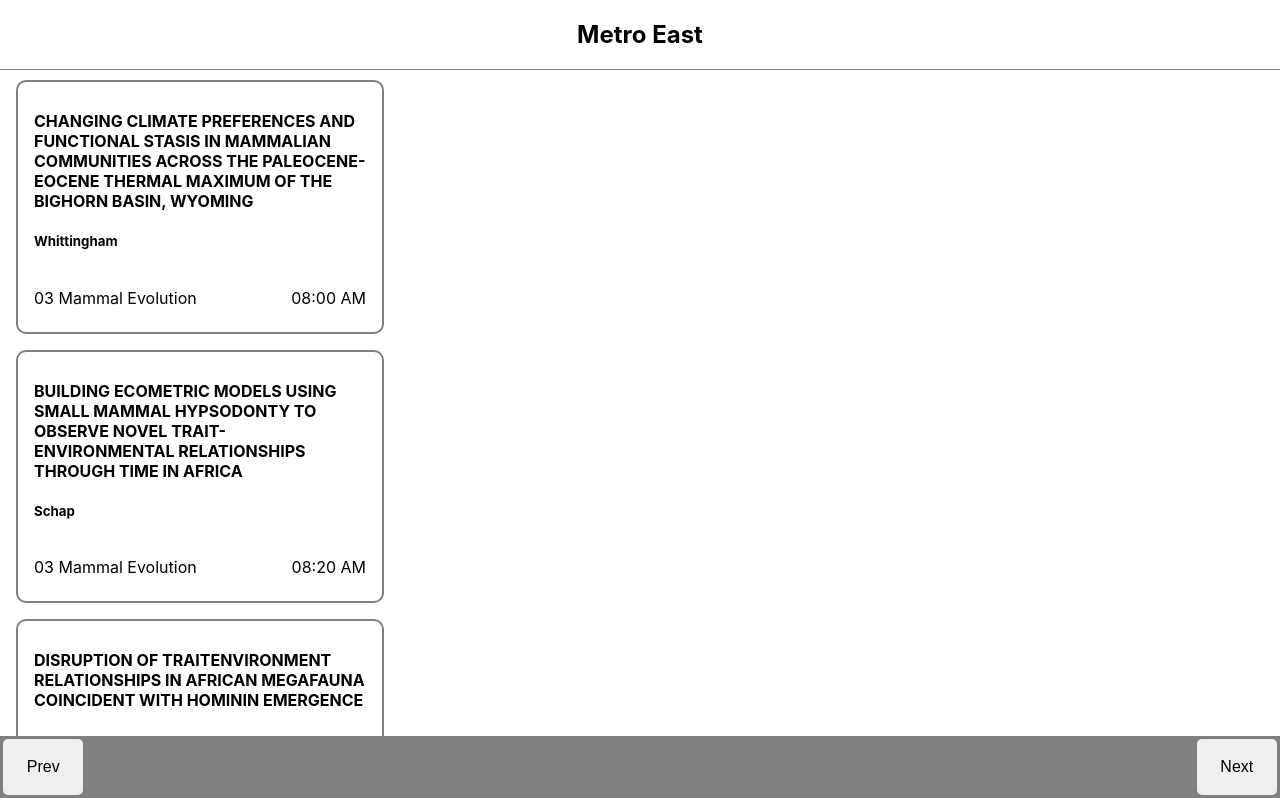
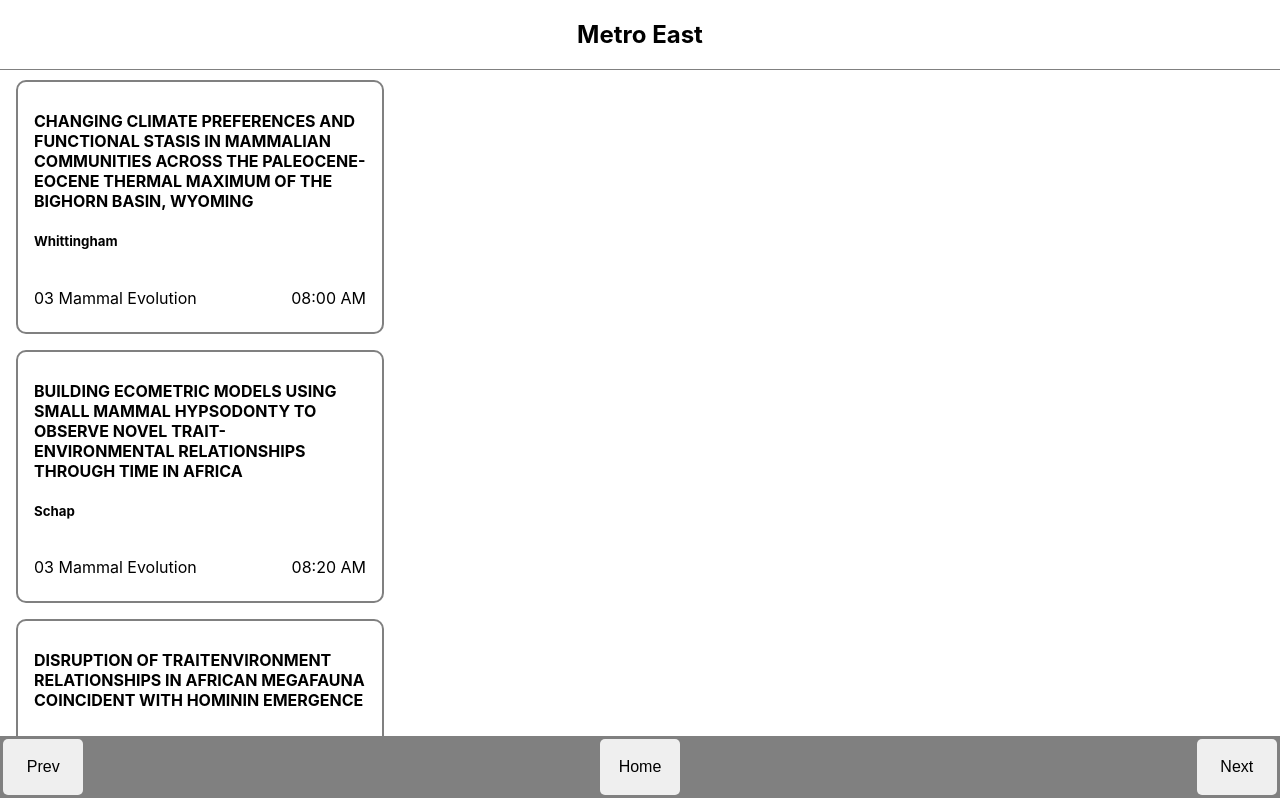
Before and after one commit to MeenaFoerderer/Capstone-project, a Next.js app: page /metroEast in a window 1280 px wide. Shown: the top 798 px of the page. Built offline with nearby package versions, Linux system fonts and the light colour scheme.

Commit message:
add home button to room pages navbar

```diff
--- a/pages/greatHall/index.js
+++ b/pages/greatHall/index.js
@@ -5,7 +5,6 @@ import TalkItem from "../../components/TalkItem";
 import TalkInfoWrapper from "../../components/TalkInfoWrapper";
 import RoomNav, { NavBar, NavButton } from "../../components/RoomNav";
 import { useRouter } from "next/router";
-//import Link from "next/link";
 
 function GreatHallRoom() {
   const router = useRouter();
@@ -45,7 +44,9 @@ function GreatHallRoom() {
         <NavButton type="button" onClick={() => router.push("/libertyHall")}>
           Prev
         </NavButton>
-
+        <NavButton type="button" onClick={() => router.push("/landingPage")}>
+          Home
+        </NavButton>
         <NavButton type="button" onClick={() => router.push("/metroEast")}>
           Next
         </NavButton>
--- a/pages/libertyHall/index.js
+++ b/pages/libertyHall/index.js
@@ -45,7 +45,9 @@ function LibertyHallRoom() {
         <NavButton type="button" onClick={() => router.push("/metroEast")}>
           Prev
         </NavButton>
-
+        <NavButton type="button" onClick={() => router.push("/landingPage")}>
+          Home
+        </NavButton>
         <NavButton type="button" onClick={() => router.push("/greatHall")}>
           Next
         </NavButton>
--- a/pages/metroEast/index.js
+++ b/pages/metroEast/index.js
@@ -45,7 +45,9 @@ function MetroEastRoom() {
         <NavButton type="button" onClick={() => router.push("/greatHall")}>
           Prev
         </NavButton>
-
+        <NavButton type="button" onClick={() => router.push("/landingPage")}>
+          Home
+        </NavButton>
         <NavButton type="button" onClick={() => router.push("libertyHall")}>
           Next
         </NavButton>
```
